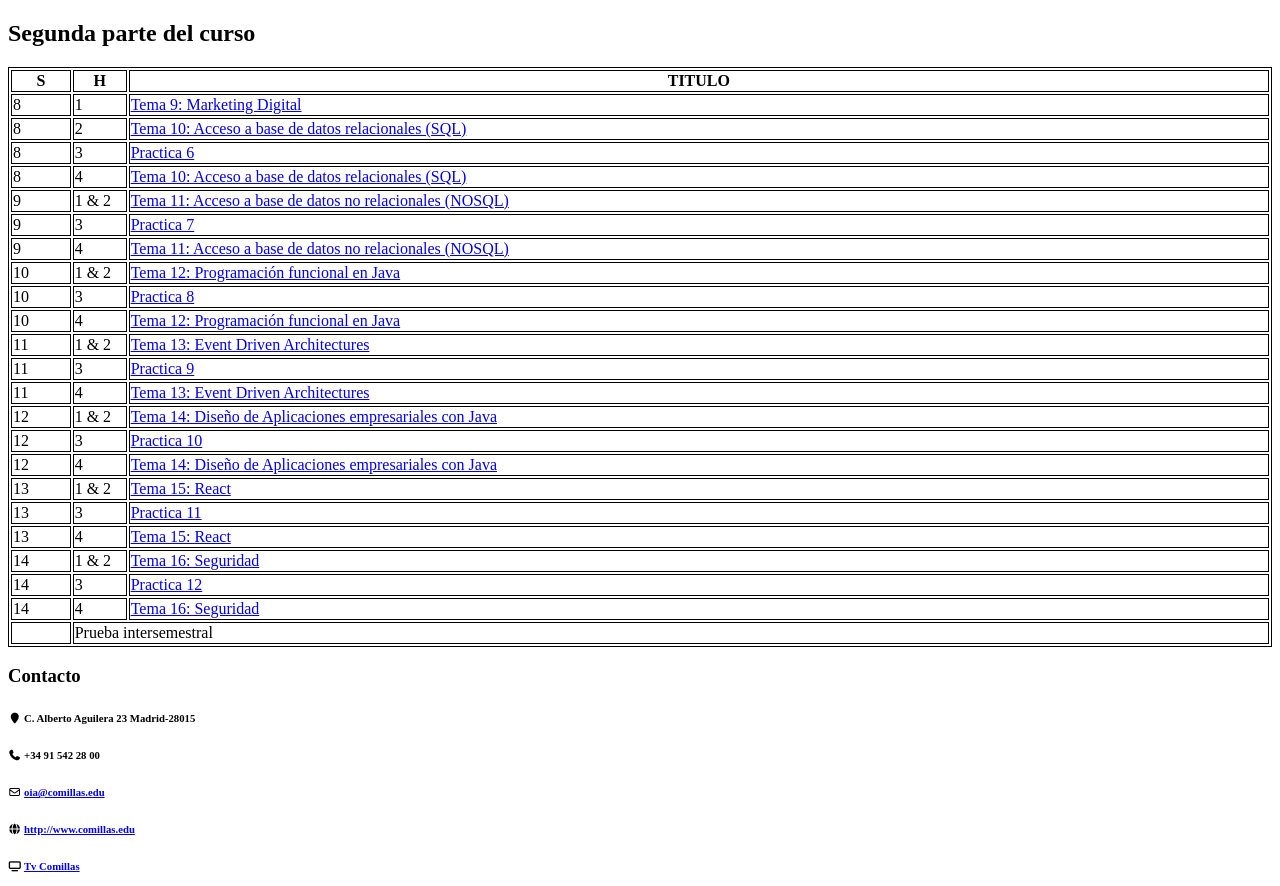
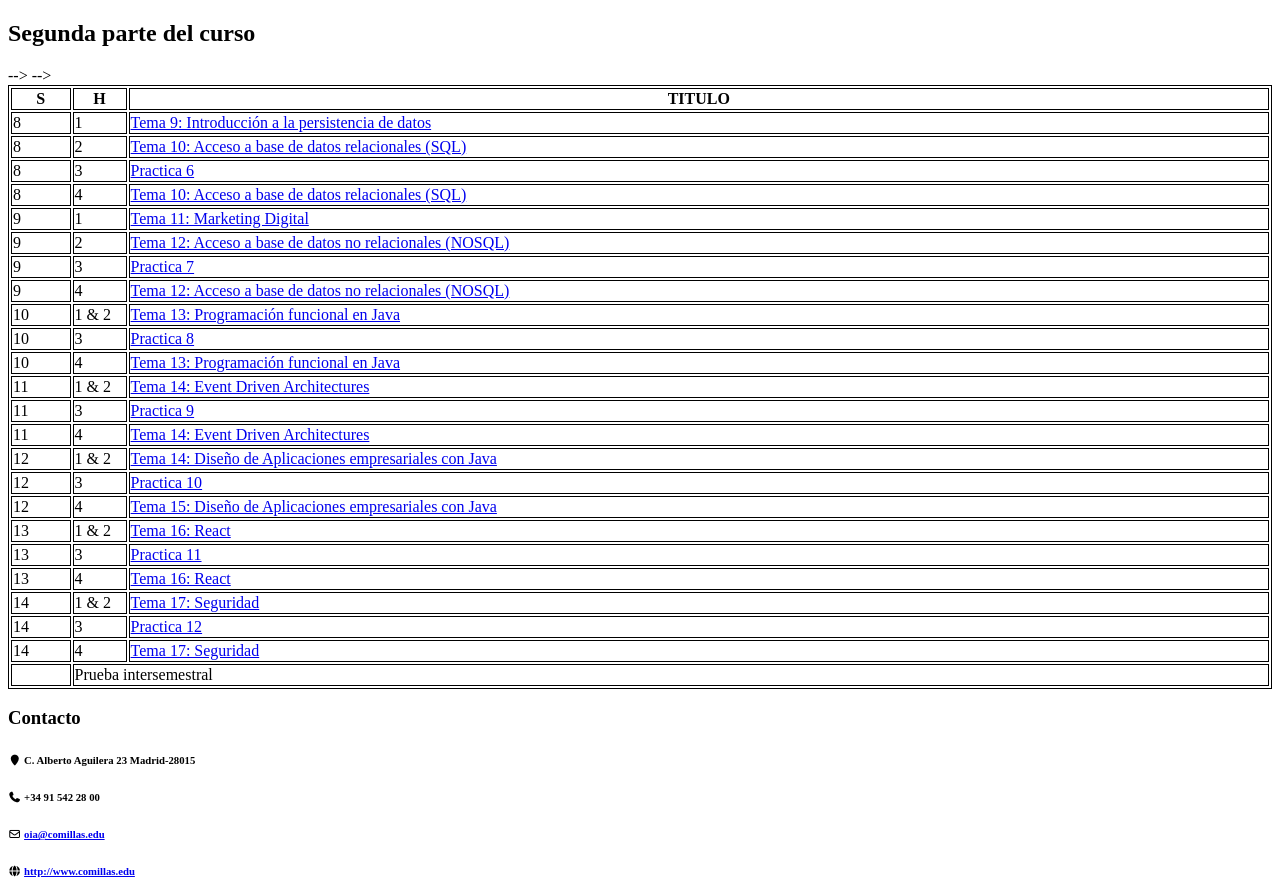
Before and after one commit to gitt-3-pat/gitt-3-pat.github.io, a plain HTML site: page index.html in a window 1280 px wide. Shown: the part 1083-1969 px from the top of the page. Drawn offline with Linux system fonts and the light colour scheme.

Commit message:
Añadiendo la introducción a la Persistencia de datos

```diff
--- a/index.html
+++ b/index.html
@@ -137,7 +137,7 @@ table, th, td {
                                                         <td>1</td>
                                                         <td>1</td>
                                                         <td>2</td>
-                                                        <td><a href="./releases/tema-1.pdf" target="_blank">Tema 1: Introducción a Java en la Industria</a></td>
+                                                        <td><a href="./releases/tema-1.pdf" target="_blank">Tema 1: La web en la industria</a></td>
                                                     </tr>
                                                     <tr>
                                                         <td>1</td>
@@ -267,7 +267,8 @@ table, th, td {
                                                     <tr>
                                                         <td>8</td>
                                                         <td>1</td>
-                                                        <td><a href="./releases/tema-9.pdf" target="_blank">Tema 9: Marketing Digital</a></td>
+                                                        <!-- <td><a href="./releases/tema-9.pdf" target="_blank">Tema 9: Marketing Digital</a></td> -->
+                                                        <td><a href="#" target="_blank">Tema 9: Introducción a la persistencia de datos</a></td> -->
                                                     </tr>
                                                     <tr>
                                                         <td>8</td>
@@ -286,8 +287,13 @@ table, th, td {
                                                     </tr>
                                                     <tr>
                                                         <td>9</td>
-                                                        <td>1 & 2</td>
-                                                        <td><a href="./documentacion/tema-11/" target="_blank">Tema 11: Acceso a base de datos no relacionales (NOSQL)</a></td>
+                                                        <td>1</td>
+                                                        <td><a href="./releases/tema-9.pdf" target="_blank">Tema 11: Marketing Digital</a></td> -->
+                                                    </tr>
+                                                    <tr>
+                                                        <td>9</td>
+                                                        <td>2</td>
+                                                        <td><a href="./documentacion/tema-11/" target="_blank">Tema 12: Acceso a base de datos no relacionales (NOSQL)</a></td>
                                                     </tr>
                                                     <tr>
                                                         <td>9</td>
@@ -297,12 +303,12 @@ table, th, td {
                                                     <tr>
                                                         <td>9</td>
                                                         <td>4</td>
-                                                        <td><a href="./documentacion/tema-11/" target="_blank">Tema 11: Acceso a base de datos no relacionales (NOSQL)</a></td>
+                                                        <td><a href="./documentacion/tema-11/" target="_blank">Tema 12: Acceso a base de datos no relacionales (NOSQL)</a></td>
                                                     </tr>
                                                     <tr>
                                                         <td>10</td>
                                                         <td>1 & 2</td>
-                                                        <td><a href="./documentacion/tema-12/" target="_blank">Tema 12: Programación funcional en Java</a></td>
+                                                        <td><a href="./documentacion/tema-12/" target="_blank">Tema 13: Programación funcional en Java</a></td>
                                                     </tr>
                                                     <tr>
                                                         <td>10</td>
@@ -312,12 +318,12 @@ table, th, td {
                                                     <tr>
                                                         <td>10</td>
                                                         <td>4</td>
-                                                        <td><a href="./documentacion/tema-12/" target="_blank">Tema 12: Programación funcional en Java</a></td>
+                                                        <td><a href="./documentacion/tema-12/" target="_blank">Tema 13: Programación funcional en Java</a></td>
                                                     </tr>
                                                     <tr>
                                                         <td>11</td>
                                                         <td>1 & 2</td>
-                                                        <td><a href="./documentacion/tema-13/" target="_blank">Tema 13: Event Driven Architectures</a></td>
+                                                        <td><a href="./documentacion/tema-13/" target="_blank">Tema 14: Event Driven Architectures</a></td>
                                                     </tr>
                                                     <tr>
                                                         <td>11</td>
@@ -327,7 +333,7 @@ table, th, td {
                                                     <tr>
                                                         <td>11</td>
                                                         <td>4</td>
-                                                        <td><a href="./documentacion/tema-13/" target="_blank">Tema 13: Event Driven Architectures</a></td>
+                                                        <td><a href="./documentacion/tema-13/" target="_blank">Tema 14: Event Driven Architectures</a></td>
                                                     </tr>
                                                     <tr>
                                                         <td>12</td>
@@ -342,12 +348,12 @@ table, th, td {
                                                     <tr>
                                                         <td>12</td>
                                                         <td>4</td>
-                                                        <td><a href="./documentacion/tema-14/" target="_blank">Tema 14: Diseño de Aplicaciones empresariales con Java</a></td>
+                                                        <td><a href="./documentacion/tema-14/" target="_blank">Tema 15: Diseño de Aplicaciones empresariales con Java</a></td>
                                                     </tr>
                                                     <tr>
                                                         <td>13</td>
                                                         <td>1 & 2</td>
-                                                        <td><a href="./documentacion/tema-15/" target="_blank">Tema 15: React</a></td>
+                                                        <td><a href="./documentacion/tema-15/" target="_blank">Tema 16: React</a></td>
                                                     </tr>
                                                     <tr>
                                                         <td>13</td>
@@ -357,12 +363,12 @@ table, th, td {
                                                     <tr>
                                                         <td>13</td>
                                                         <td>4</td>
-                                                        <td><a href="./documentacion/tema-15/" target="_blank">Tema 15: React</a></td>
+                                                        <td><a href="./documentacion/tema-15/" target="_blank">Tema 16: React</a></td>
                                                     </tr>
                                                     <tr>
                                                         <td>14</td>
                                                         <td>1 & 2</td>
-                                                        <td><a href="./documentacion/tema-16/" target="_blank">Tema 16: Seguridad</a></td>
+                                                        <td><a href="./documentacion/tema-16/" target="_blank">Tema 17: Seguridad</a></td>
                                                     </tr>
                                                     <tr>
                                                         <td>14</td>
@@ -372,7 +378,7 @@ table, th, td {
                                                     <tr>
                                                         <td>14</td>
                                                         <td>4</td>
-                                                        <td><a href="./documentacion/tema-16/" target="_blank">Tema 16: Seguridad</a></td>
+                                                        <td><a href="./documentacion/tema-16/" target="_blank">Tema 17: Seguridad</a></td>
                                                     </tr>
                                                     <tr>
                                                         <td>&nbsp;</td>
```
Also changed, not shown: 1 other file.
